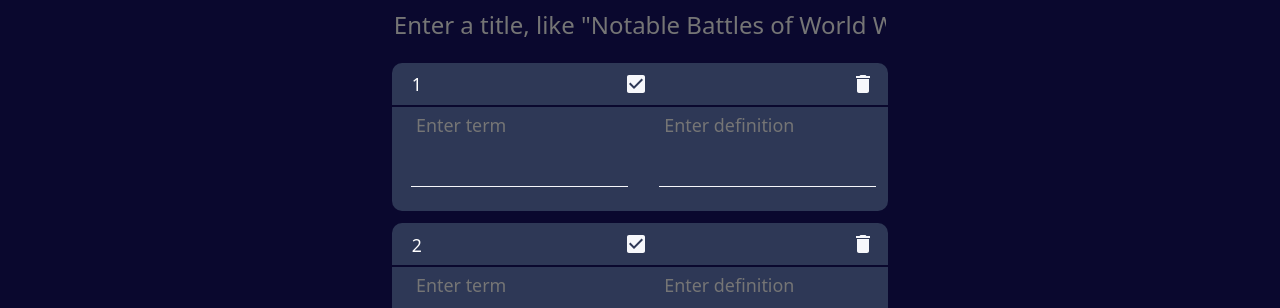
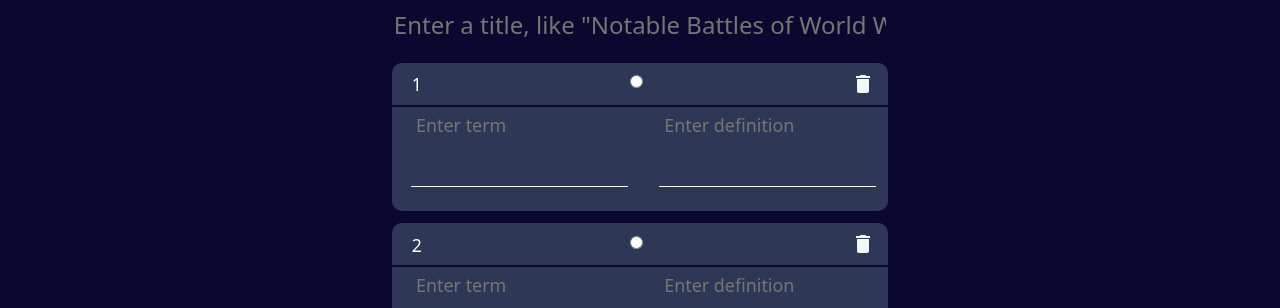
Before and after one commit to vvalentinv/Lumos-LL-Final, a React (Create React App) app in the folder client/: page /createdeck in a window 1280 px wide. Shown: the part 167-475 px from the top of the page. Built offline with nearby package versions, Linux system fonts and the light colour scheme; no server answers.

Commit message:
Added radio button and public/private functionality for cards.

```diff
--- a/client/src/components/card/card.component.jsx
+++ b/client/src/components/card/card.component.jsx
@@ -1,13 +1,10 @@
 import { useEffect, useState } from 'react';
-import axios from 'axios';
-
 import { useDispatch } from 'react-redux';
 import { deleteCard, updateCard, updateCardIsPublic } from '../../redux/card-list/card-list.actions';
 
 import './card.styles.scss';
 
 import DeleteIcon from '@mui/icons-material/Delete';
-import CheckBoxIcon from '@mui/icons-material/CheckBox';
 
 const Card = (props) => {
     const {
@@ -25,8 +22,9 @@ const Card = (props) => {
 
     const [question, setQuestion] = useState(term);
     const [answer, setAnswer] = useState(definition);
+    const [active, setActive] = useState(isPublic);
 
-    const [isPublicStatus, setIsPublic] = useState(isPublic)
+    const [isPublicStatus, setIsPublic] = useState(isPublic);
 
     const [replicatedAnswer, setReplicatedAnswer] = useState('');
     const [replicatedQuestion, setReplicatedQuestion] = useState('');
@@ -63,20 +61,17 @@ const Card = (props) => {
         }));
     }
 
-    // const changeVisibilityStatus = () => {
-    //     console.log('CLICK CHECK', isPublicStatus)
-    //     setIsPublic(!isPublicStatus)
-    //     const sendUpdate = axios.post(`http://localhost:8080/api/cards/change`, { cid, isPublicStatus, userUUID })
-    //     setTimeout(sendUpdate, 500);
-    // }
-
     return (
         <div className='main-card-div'>
             <div className='deck-card'>
                 <div className='card-toolbar'>
                     <span className='card-number'>{number}</span>
-                    <div className='set-visibility-button-container' onClick={() => dispatch(updateCardIsPublic(id))}>
-                        <CheckBoxIcon className='set-visibility-button' />
+                    <div className='set-visibility-button-container' onClick={() => {
+                        dispatch(updateCardIsPublic(id));
+                        setActive(!active);
+                    }}>
+                        <input type='radio' checked={active}>
+                        </input>
                     </div>
                     <div className='delete-logo-container'>
                         <DeleteIcon
--- a/client/src/components/header/header.component.jsx
+++ b/client/src/components/header/header.component.jsx
@@ -150,7 +150,7 @@ export default function Header() {
         //filter by deck title
         const filtered = result.data.filter(d => d.title.toLowerCase().includes(cardValue.searchCardInput));
         // console.log("pub",publicDecks);
-        console.log("pub",result);
+        console.log("pub", result);
         return setPublicDecks(filtered);
       })
       .catch((error) => console.log(error.message))
@@ -376,7 +376,7 @@ export default function Header() {
             <Search
               style={{ position: 'relative', zIndex: 10 }}>
               <SearchIconWrapper >
-                <SearchIcon/>
+                <SearchIcon />
               </SearchIconWrapper>
               <StyledInputBase
                 autoComplete="off"
--- a/client/src/pages/view-deck-page/view-deck-page.component.jsx
+++ b/client/src/pages/view-deck-page/view-deck-page.component.jsx
@@ -37,8 +37,6 @@ const ViewDeckPage = () => {
     const selCardList = useSelector(state => state.cardList);
     const { cardList } = selCardList;
     const deckLength = cardList.length;
-
-    // console.log('CREATE DECK', cardList);
 
     const selUser = useSelector(state => state.user);
     const { userUUID } = selUser;
```
Also changed, not shown: client/src/pages/deck-preview-page/deck-preview-page.component.jsx (+0 -30 lines).
